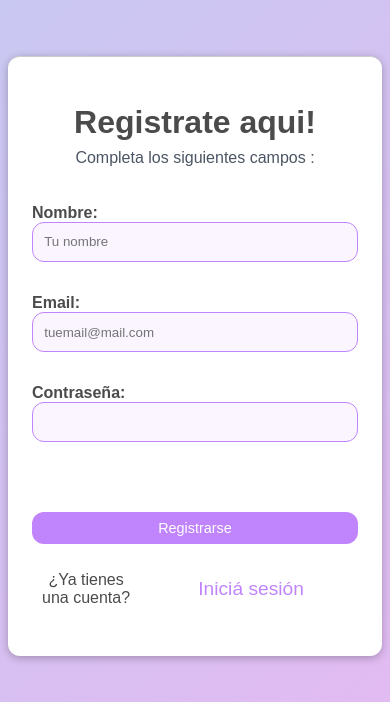
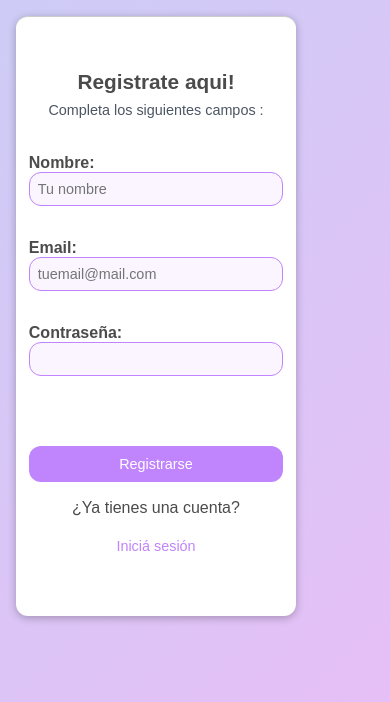
Before and after one commit to Florvp11/SLACK_FRONTEND_UTN, a React (Vite) app: page /register in a window 390 px wide. Shown: the top 702 px of the page. Built offline with nearby package versions, Linux system fonts and the light colour scheme.

Commit message:
final changes

```diff
--- a/src/Screens/LoginScreen/LoginScreen.css
+++ b/src/Screens/LoginScreen/LoginScreen.css
@@ -149,3 +149,87 @@ body {
   background-color: var(--color-accent-dark);
 }
 }
+
+
+@media (max-width: 768px) {
+  .login-form {
+    padding: 1.5rem;
+    max-width: 350px;
+  }
+
+  .login-form-text h1 {
+    font-size: 2rem;
+  }
+
+  .login-form input {
+    padding: 0.65rem;
+  }
+
+  .btn-LogIn {
+    padding: 0.7rem 1.25rem;
+  }
+}
+
+
+@media (max-width: 576px) {
+  .login-container {
+    padding: 0.5rem;
+  }
+
+  .login-form {
+    padding: 1.25rem;
+    margin: 0.5rem;
+    max-width: 320px;
+  }
+
+  .login-form-text h1 {
+    font-size: 1.75rem;
+  }
+
+  .login-form-text p {
+    font-size: 0.9rem;
+  }
+
+  .login-form input {
+    padding: 0.6rem;
+    font-size: 0.9rem;
+  }
+
+  .btn-LogIn {
+    font-size: 0.9rem;
+    padding: 0.65rem;
+  }
+
+  .registerBtn {
+    font-size: 0.9rem;
+  }
+}
+
+
+@media (max-width: 400px) {
+  .login-form {
+    padding: 1rem;
+    max-width: 280px;
+  }
+
+  .login-form-text h1 {
+    font-size: 1.5rem;
+  }
+
+  .login-form input {
+    padding: 0.5rem;
+  }
+
+  .btn-container {
+    gap: 0.75rem;
+  }
+
+  .redireccion-container {
+    flex-direction: column;
+    gap: 0.5rem;
+  }
+
+  .btn-LogIn {
+    padding: 0.6rem;
+  }
+}
--- a/src/Screens/RegisterScreen/RegisterScreen.css
+++ b/src/Screens/RegisterScreen/RegisterScreen.css
@@ -125,3 +125,82 @@
   background-color: var(--color-accent-dark);
 }
 }
+
+
+@media (max-width: 768px) {
+  .register-form {
+    padding: 1.25rem;
+    max-width: 350px;
+  }
+
+  .register-form-text h1 {
+    font-size: 1.75rem;
+  }
+
+  .register-form input {
+    padding: 0.6rem;
+  }
+
+  .register-btn {
+    padding: 0.65rem;
+  }
+}
+
+
+@media (max-width: 576px) {
+  .register-container {
+    padding: 0.5rem;
+  }
+
+  .register-form {
+    padding: 1rem;
+    margin: 0.5rem;
+    max-width: 320px;
+  }
+
+  .register-form-text h1 {
+    font-size: 1.5rem;
+  }
+
+  .register-form-text p {
+    font-size: 0.9rem;
+  }
+
+  .register-form input {
+    padding: 0.55rem;
+    font-size: 0.9rem;
+  }
+
+  .register-btn {
+    font-size: 0.9rem;
+  }
+
+  .login-btn {
+    font-size: 0.9rem;
+  }
+}
+
+
+@media (max-width: 400px) {
+  .register-form {
+    padding: 0.8rem;
+    max-width: 280px;
+  }
+
+  .register-form-text h1 {
+    font-size: 1.3rem;
+  }
+
+  .register-form input {
+    padding: 0.5rem;
+  }
+
+  .btn-container {
+    gap: 0.5rem;
+  }
+
+  .redireccion-container {
+    flex-direction: column;
+    gap: 0.5rem;
+  }
+}
--- a/src/reset.css
+++ b/src/reset.css
@@ -27,8 +27,6 @@
 body {
   margin: 0;
   font-family: var(--font-main);
-  background-color: var(--color-bg);
-
   color: var(--color-text);
 
 }
```
